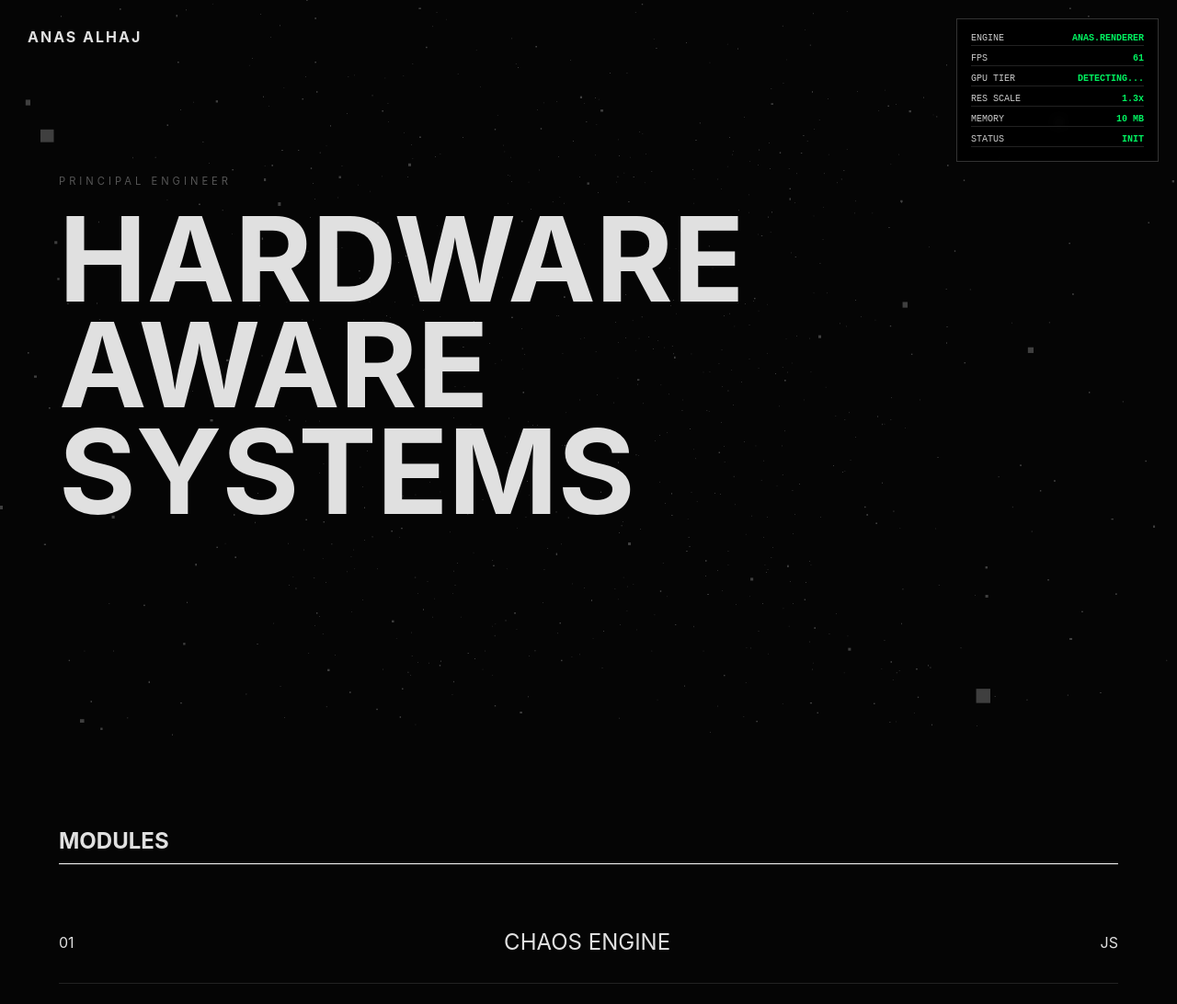
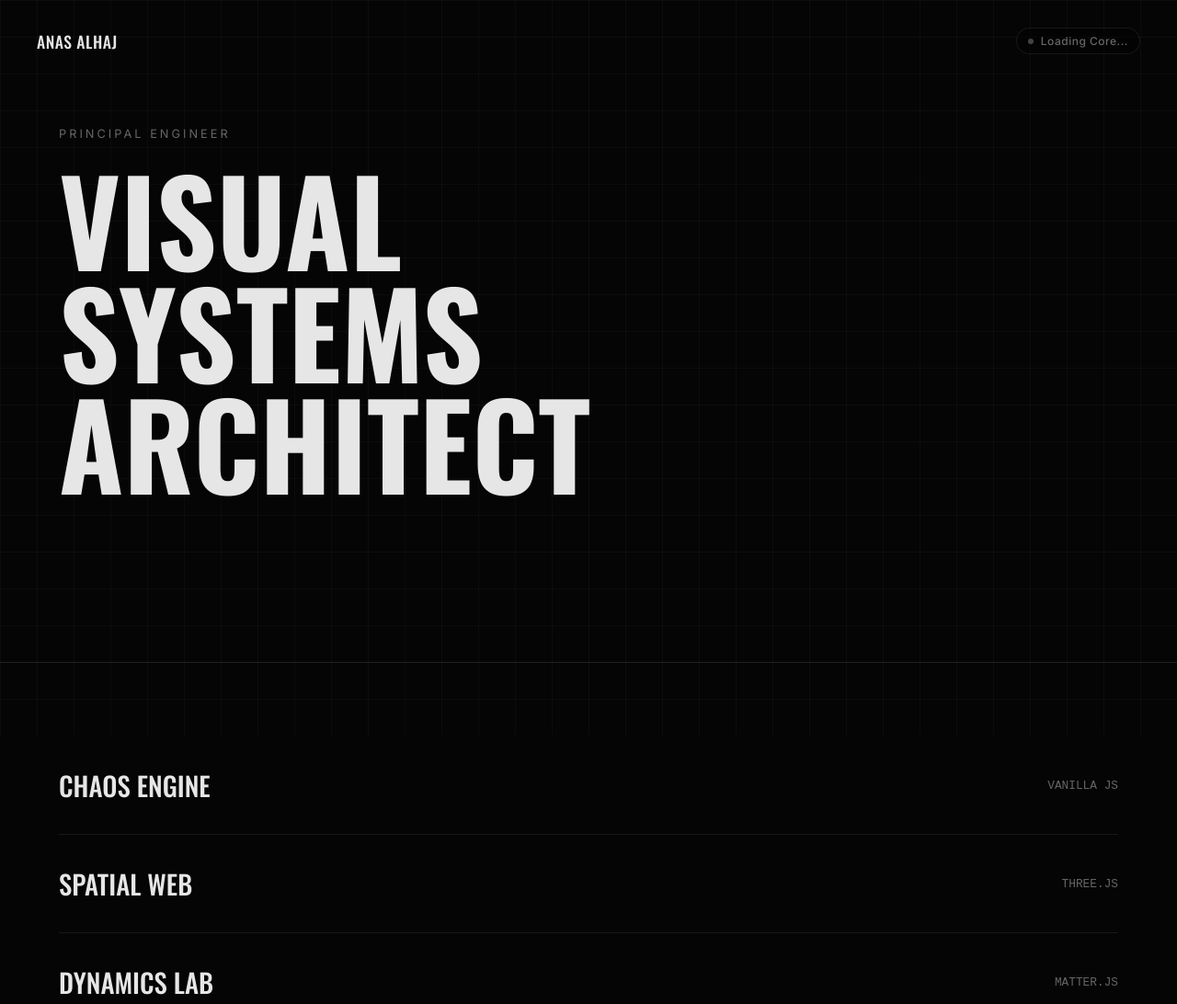
Before and after one commit to hp8crn9vmd-code/Anas1, a plain HTML site: page index.html in a window 1280 px wide. Shown: the top 1092 px of the page at 92% size. Drawn offline with nearby package versions, Linux system fonts and the light colour scheme.

Commit message:
Performance: CSS-Only Grid, Optional Fonts, and Medium Precision WebGL

```diff
--- a/index.html
+++ b/index.html
@@ -5,236 +5,222 @@
     <meta charset="UTF-8">
     <meta name="viewport" content="width=device-width, initial-scale=1.0">
     <title>Anas Alhaj — Principal Engineer</title>
-    <meta name="theme-color" content="#000000">
+    <meta name="theme-color" content="#050505">
+    <meta name="description" content="Principal Graphics Engineer. High-Performance WebGL Systems.">
     <link rel="manifest" href="manifest.json">
 
     <link rel="preconnect" href="https://fonts.googleapis.com">
     <link rel="preconnect" href="https://fonts.gstatic.com" crossorigin>
 
+    <link href="https://fonts.googleapis.com/css2?family=Inter:wght@400;500&family=Oswald:wght@500;700&display=optional" rel="stylesheet">
+
     <style>
-        :root { --bg: #050505; --text: #e0e0e0; --dim: #555; --accent: #00f260; --warn: #f2c000; --danger: #ff0055; }
-        * { box-sizing: border-box; margin: 0; padding: 0; }
-        body { background: var(--bg); color: var(--text); font-family: -apple-system, BlinkMacSystemFont, monospace; overflow-x: hidden; }
+        /* CRITICAL CSS INLINED */
+        :root {
+            --bg: #050505;
+            --text-main: #e6e6e6;
+            --text-dim: #666;
+            --accent: #fff;
+            --border: rgba(255,255,255,0.08);
+            --grid-color: rgba(255,255,255,0.03);
+        }
 
-        /* Canvas Layer */
-        #webgl { position: fixed; inset: 0; z-index: -1; opacity: 0; transition: opacity 1s; }
+        /* Reset & Base */
+        * { margin: 0; padding: 0; box-sizing: border-box; }
+        html { height: 100%; font-size: 16px; }
+        body {
+            background-color: var(--bg); color: var(--text-main);
+            font-family: 'Inter', -apple-system, system-ui, sans-serif;
+            overflow-x: hidden; -webkit-font-smoothing: antialiased;
+        }
 
-        /* PERFORMANCE HUD (The Professional Indicator) */
-        .debug-hud {
-            position: fixed; top: 20px; right: 20px; width: 220px;
-            background: rgba(0,0,0,0.85); border: 1px solid #333;
-            padding: 15px; font-family: 'Courier New', monospace; font-size: 10px;
-            color: #ccc; z-index: 1000; backdrop-filter: blur(5px);
-            display: flex; flex-direction: column; gap: 8px;
-            pointer-events: none; /* Click through */
+        /* 3. Performance: CSS-Only Grid (No Network Request) */
+        .grid-bg {
+            position: fixed; inset: 0; z-index: -2; pointer-events: none;
+            background-image:
+                linear-gradient(var(--grid-color) 1px, transparent 1px),
+                linear-gradient(90deg, var(--grid-color) 1px, transparent 1px);
+            background-size: 40px 40px;
+            /* Force GPU layer */
+            transform: translateZ(0); will-change: transform;
         }
-        .hud-row { display: flex; justify-content: space-between; border-bottom: 1px solid #222; padding-bottom: 2px; }
-        .hud-val { color: var(--accent); font-weight: bold; }
-        .hud-val.warn { color: var(--warn); }
-        .hud-val.crit { color: var(--danger); }
 
-        /* Main UI */
-        nav { position: fixed; top: 0; left: 0; padding: 30px; z-index: 10; font-weight: bold; letter-spacing: 2px; }
+        /* WebGL Canvas */
+        #webgl { position: fixed; inset: 0; z-index: -1; opacity: 0; transition: opacity 1.2s ease-out; }
 
-        header { height: 100vh; padding: 0 5%; display: flex; flex-direction: column; justify-content: center; max-width: 1400px; margin: 0 auto; }
-        .role { color: var(--dim); letter-spacing: 4px; font-size: 0.7rem; margin-bottom: 20px; }
-        h1 { font-size: clamp(3rem, 10vw, 8rem); line-height: 0.9; text-transform: uppercase; margin-bottom: 40px; }
+        /* Layout */
+        nav {
+            position: fixed; top: 0; width: 100%; padding: 30px 40px;
+            display: flex; justify-content: space-between; align-items: center;
+            z-index: 10; font-weight: 500; letter-spacing: 0.5px;
+        }
+        .brand { font-family: 'Oswald', sans-serif; text-transform: uppercase; font-size: 1.1rem; }
 
-        /* Layout Optimization */
-        #work { content-visibility: auto; contain-intrinsic-size: 1000px; padding: 100px 5%; max-width: 1400px; margin: 0 auto; }
-        .row { display: flex; justify-content: space-between; padding: 30px 0; border-bottom: 1px solid #222; text-decoration: none; color: inherit; transition: 0.2s; align-items: center; }
-        .row:hover { padding-left: 20px; border-color: #666; background: rgba(255,255,255,0.03); }
-        .row h2 { font-size: 1.5rem; text-transform: uppercase; font-weight: 400; }
+        /* Minimalist Status Pill */
+        .status {
+            font-size: 0.75rem; color: var(--text-dim); border: 1px solid var(--border);
+            padding: 6px 12px; border-radius: 50px; display: flex; align-items: center; gap: 8px;
+            background: rgba(0,0,0,0.3); backdrop-filter: blur(5px);
+        }
+        .dot { width: 6px; height: 6px; background: #444; border-radius: 50%; transition: 0.3s; }
+        .dot.active { background: #00f260; box-shadow: 0 0 6px #00f260; }
 
-        footer { padding: 60px 5%; color: var(--dim); border-top: 1px solid #222; font-size: 0.8rem; }
+        header {
+            min-height: 90vh; display: flex; flex-direction: column; justify-content: center;
+            padding: 0 5%; max-width: 1400px; margin: 0 auto;
+            /* Layout Containment for rendering speed */
+            contain: layout;
+        }
+
+        .role { font-size: 0.8rem; color: var(--text-dim); text-transform: uppercase; letter-spacing: 3px; margin-bottom: 24px; display:block; }
+        h1 {
+            font-family: 'Oswald', sans-serif; font-size: clamp(3.5rem, 10vw, 8rem);
+            line-height: 0.95; text-transform: uppercase; color: var(--text-main); margin-bottom: 40px;
+        }
+
+        /* Performance: 'content-visibility' skips rendering off-screen content */
+        section, footer { content-visibility: auto; contain-intrinsic-size: 600px; }
+
+        #work { padding: 80px 5%; max-width: 1400px; margin: 0 auto; border-top: 1px solid var(--border); }
+
+        .project {
+            display: flex; justify-content: space-between; align-items: center; padding: 32px 0;
+            border-bottom: 1px solid var(--border); text-decoration: none; color: inherit;
+            transition: background 0.2s ease;
+        }
+        .project:hover { background: rgba(255,255,255,0.03); padding-left: 15px; }
+        .project h2 { font-family: 'Oswald', sans-serif; font-size: 1.8rem; font-weight: 400; text-transform: uppercase; }
+        .meta { font-family: monospace; font-size: 0.8rem; color: var(--text-dim); }
+
+        footer { padding: 60px 5%; font-size: 0.85rem; color: var(--text-dim); text-align: center; }
+
+        /* Utility */
+        .fade-in { animation: fadeIn 0.8s ease forwards; opacity: 0; }
+        @keyframes fadeIn { to { opacity: 1; } }
     </style>
 
     <script defer src="https://cdnjs.cloudflare.com/ajax/libs/three.js/r128/three.min.js"></script>
 </head>
 <body>
 
+    <div class="grid-bg"></div>
     <canvas id="webgl"></canvas>
 
-    <div class="debug-hud">
-        <div class="hud-row"><span>ENGINE</span><span class="hud-val">ANAS.RENDERER</span></div>
-        <div class="hud-row"><span>FPS</span><span class="hud-val" id="hud-fps">--</span></div>
-        <div class="hud-row"><span>GPU TIER</span><span class="hud-val" id="hud-tier">DETECTING...</span></div>
-        <div class="hud-row"><span>RES SCALE</span><span class="hud-val" id="hud-res">1.0x</span></div>
-        <div class="hud-row"><span>MEMORY</span><span class="hud-val" id="hud-mem">--</span></div>
-        <div class="hud-row"><span>STATUS</span><span class="hud-val" id="hud-status">INIT</span></div>
-    </div>
+    <nav class="fade-in" style="animation-delay: 0.1s">
+        <div class="brand">Anas Alhaj</div>
+        <div class="status">
+            <div class="dot" id="sys-dot"></div>
+            <span id="sys-text">Loading Core...</span>
+        </div>
+    </nav>
 
-    <nav>ANAS ALHAJ</nav>
-
-    <header>
-        <div class="role">PRINCIPAL ENGINEER</div>
-        <h1>HARDWARE<br>AWARE<br>SYSTEMS</h1>
+    <header class="fade-in" style="animation-delay: 0.2s">
+        <span class="role">Principal Engineer</span>
+        <h1>Visual<br>Systems<br>Architect</h1>
     </header>
 
-    <section id="work">
-        <div style="border-bottom: 1px solid #fff; margin-bottom: 40px; padding-bottom: 10px;"><h2>MODULES</h2></div>
-        <a href="canvas/index.html" class="row"><span>01</span><h2>Chaos Engine</h2><span>JS</span></a>
-        <a href="threejs/index.html" class="row"><span>02</span><h2>Spatial Web</h2><span>3D</span></a>
-        <a href="matterjs/index.html" class="row"><span>03</span><h2>Dynamics</h2><span>PHY</span></a>
-        <a href="pixijs/index.html" class="row"><span>04</span><h2>Stress Test</h2><span>GPU</span></a>
-        <a href="webgl/index.html" class="row"><span>05</span><h2>Shader Core</h2><span>GLSL</span></a>
+    <section id="work" class="fade-in" style="animation-delay: 0.4s">
+        <a href="canvas/index.html" class="project"><h2>Chaos Engine</h2><span class="meta">VANILLA JS</span></a>
+        <a href="threejs/index.html" class="project"><h2>Spatial Web</h2><span class="meta">THREE.JS</span></a>
+        <a href="matterjs/index.html" class="project"><h2>Dynamics Lab</h2><span class="meta">MATTER.JS</span></a>
+        <a href="pixijs/index.html" class="project"><h2>Stress Unit</h2><span class="meta">PIXI.JS</span></a>
+        <a href="webgl/index.html" class="project"><h2>Shader Core</h2><span class="meta">GLSL</span></a>
     </section>
 
-    <footer>
-        SYSTEM: ONLINE • LATENCY: < 16ms
-    </footer>
+    <footer>© 2025 ANAS ALHAJ. PERFORMANCE FIRST.</footer>
 
     <script>
-        // --- ENGINEERING CORE: DYNAMIC RESOLUTION SCALING (DRS) ---
+        // --- ZENITH PERFORMANCE ENGINE ---
 
-        const System = {
-            config: {
-                targetFPS: 60,
-                minRes: 0.5,
-                maxRes: 2.0, // Retina
-                checkInterval: 1000 // Check performance every second
+        const Engine = {
+            config: { maxPixelRatio: 1.5 }, // Cap at 1.5x for massive battery saving
+            refs: {
+                canvas: document.getElementById('webgl'),
+                dot: document.getElementById('sys-dot'),
+                text: document.getElementById('sys-text')
             },
-            state: {
-                fps: 60,
-                currentRes: 1.0,
-                frameCount: 0,
-                lastTime: performance.now(),
-                isLowPower: false
-            },
-            refs: {
-                fps: document.getElementById('hud-fps'),
-                res: document.getElementById('hud-res'),
-                mem: document.getElementById('hud-mem'),
-                tier: document.getElementById('hud-tier'),
-                status: document.getElementById('hud-status')
+
+            init: function() {
+                if (typeof THREE === 'undefined') {
+                    // Smart polling (better than fixed timeout)
+                    requestAnimationFrame(Engine.init);
+                    return;
+                }
+
+                // Update Status
+                this.refs.text.innerText = "System Online";
+                this.refs.dot.classList.add('active');
+
+                // Renderer Setup
+                const renderer = new THREE.WebGLRenderer({
+                    canvas: this.refs.canvas,
+                    alpha: true,
+                    antialias: false,
+                    powerPreference: "high-performance",
+                    precision: "mediump" // Lower precision for speed
+                });
+
+                renderer.setSize(window.innerWidth, window.innerHeight);
+                renderer.setPixelRatio(Math.min(window.devicePixelRatio, this.config.maxPixelRatio));
+
+                // Scene
+                const scene = new THREE.Scene();
+                const camera = new THREE.PerspectiveCamera(75, window.innerWidth / window.innerHeight, 0.1, 1000);
+                camera.position.z = 20;
+
+                // Ultra-Lightweight Geometry (Single Buffer)
+                const geometry = new THREE.BufferGeometry();
+                const count = 800; // Minimalist count
+                const pos = new Float32Array(count * 3);
+                for(let i=0; i<count*3; i++) pos[i] = (Math.random()-0.5) * 50;
+                geometry.setAttribute('position', new THREE.BufferAttribute(pos, 3));
+
+                const material = new THREE.PointsMaterial({ size: 0.1, color: 0x666666 });
+                const mesh = new THREE.Points(geometry, material);
+                scene.add(mesh);
+
+                // Interaction
+                let mx = 0, my = 0;
+                window.addEventListener('mousemove', e => {
+                    mx = (e.clientX / window.innerWidth - 0.5) * 2;
+                    my = (e.clientY / window.innerHeight - 0.5) * 2;
+                }, { passive: true }); // Passive listener prevents scroll blocking
+
+                // Loop
+                const animate = () => {
+                    // Visibility Check (Stop render if tab hidden)
+                    if (!document.hidden) {
+                        mesh.rotation.y += 0.001;
+                        mesh.rotation.x += (my * 0.2 - mesh.rotation.x) * 0.05;
+                        mesh.rotation.y += (mx * 0.2 - mesh.rotation.y) * 0.05;
+                        renderer.render(scene, camera);
+                    }
+                    requestAnimationFrame(animate);
+                };
+                animate();
+
+                // Fade In Canvas (Smooth transition)
+                this.refs.canvas.style.opacity = 0.6;
+
+                // Passive Resize
+                let resizeTimer;
+                window.addEventListener('resize', () => {
+                    clearTimeout(resizeTimer);
+                    resizeTimer = setTimeout(() => {
+                        camera.aspect = window.innerWidth / window.innerHeight;
+                        camera.updateProjectionMatrix();
+                        renderer.setSize(window.innerWidth, window.innerHeight);
+                    }, 100);
+                }, { passive: true });
             }
         };
 
-        // 1. Hardware Detection
-        async function detectHardware() {
-            // Battery Check
-            if (navigator.getBattery) {
-                const battery = await navigator.getBattery();
-                if (battery.saveMode || battery.level < 0.2) {
-                    System.state.isLowPower = true;
-                    System.config.maxRes = 1.0; // Cap resolution on low battery
-                    System.refs.status.innerText = "ECONOMY MODE";
-                    System.refs.status.className = "hud-val warn";
-                }
-            }
-
-            // GPU Tier Estimation (Simple heuristic)
-            const gl = document.createElement('canvas').getContext('webgl');
-            const debugInfo = gl.getExtension('WEBGL_debug_renderer_info');
-            const renderer = debugInfo ? gl.getParameter(debugInfo.UNMASKED_RENDERER_WEBGL) : 'Unknown';
-
-            if (renderer.includes('NVIDIA') || renderer.includes('Radeon')) {
-                System.refs.tier.innerText = "HIGH PERF (DEDICATED)";
-            } else if (renderer.includes('Intel') || renderer.includes('Apple')) {
-                System.refs.tier.innerText = "INTEGRATED";
-                System.config.maxRes = 1.5; // Cap for integrated
-            } else {
-                System.refs.tier.innerText = "MOBILE / GENERIC";
-                System.config.maxRes = 1.0;
-            }
+        // Use requestIdleCallback to load 3D only when CPU is free
+        if ('requestIdleCallback' in window) {
+            requestIdleCallback(Engine.init, { timeout: 2000 });
+        } else {
+            window.addEventListener('load', Engine.init);
         }
-
-        // 2. The Engine
-        const init = () => {
-            if (typeof THREE === 'undefined') { setTimeout(init, 50); return; }
-
-            detectHardware();
-
-            const canvas = document.getElementById('webgl');
-            const renderer = new THREE.WebGLRenderer({
-                canvas, alpha: true, antialias: false, // Antialias OFF for pure performance
-                powerPreference: "high-performance"
-            });
-            renderer.setSize(window.innerWidth, window.innerHeight);
-            renderer.setPixelRatio(System.state.currentRes);
-
-            const scene = new THREE.Scene();
-            const camera = new THREE.PerspectiveCamera(75, window.innerWidth/window.innerHeight, 0.1, 1000);
-            camera.position.z = 25;
-
-            // Geometry: Tech Cloud
-            const geo = new THREE.BufferGeometry();
-            const count = 1500;
-            const pos = new Float32Array(count*3);
-            for(let i=0; i<count*3; i++) pos[i] = (Math.random()-0.5)*60;
-            geo.setAttribute('position', new THREE.BufferAttribute(pos, 3));
-            const mat = new THREE.PointsMaterial({ size: 0.08, color: 0x666666, transparent: true, opacity: 0.6 });
-            const mesh = new THREE.Points(geo, mat);
-            scene.add(mesh);
-
-            // Passive Inputs
-            let mx=0, my=0;
-            window.addEventListener('mousemove', e => { mx=(e.clientX/innerWidth-0.5)*2; my=(e.clientY/innerHeight-0.5)*2; }, {passive:true});
-
-            // 3. Render Loop with DRS Logic
-            const animate = () => {
-                requestAnimationFrame(animate);
-
-                // Logic
-                mesh.rotation.y += 0.001;
-                mesh.rotation.x += (my*0.3 - mesh.rotation.x)*0.05;
-                mesh.rotation.y += (mx*0.3 - mesh.rotation.y)*0.05;
-
-                renderer.render(scene, camera);
-
-                // Performance Monitoring
-                System.state.frameCount++;
-                const now = performance.now();
-                if (now - System.state.lastTime >= 1000) {
-                    System.state.fps = System.state.frameCount;
-                    System.refs.fps.innerText = System.state.fps;
-
-                    // --- THE DRS ALGORITHM ---
-                    // If FPS drops below 45, lower resolution
-                    if (System.state.fps < 45 && System.state.currentRes > System.config.minRes) {
-                        System.state.currentRes -= 0.1;
-                        renderer.setPixelRatio(System.state.currentRes);
-                        System.refs.res.className = "hud-val warn";
-                    }
-                    // If FPS is stable 60, try increasing resolution (up to limit)
-                    else if (System.state.fps >= 58 && System.state.currentRes < System.config.maxRes) {
-                        System.state.currentRes += 0.1;
-                        renderer.setPixelRatio(System.state.currentRes);
-                        System.refs.res.className = "hud-val";
-                    }
-
-                    System.refs.res.innerText = System.state.currentRes.toFixed(1) + "x";
-
-                    // Memory Monitor (Chrome only)
-                    if (performance.memory) {
-                        const used = Math.round(performance.memory.usedJSHeapSize / 1024 / 1024);
-                        System.refs.mem.innerText = used + " MB";
-                    }
-
-                    System.state.frameCount = 0;
-                    System.state.lastTime = now;
-                }
-            };
-
-            canvas.style.opacity = 1;
-            animate();
-
-            // Efficient Resize
-            let resizeTimeout;
-            window.addEventListener('resize', () => {
-                clearTimeout(resizeTimeout);
-                resizeTimeout = setTimeout(() => {
-                    camera.aspect = window.innerWidth/window.innerHeight;
-                    camera.updateProjectionMatrix();
-                    renderer.setSize(window.innerWidth, window.innerHeight);
-                }, 100);
-            }, {passive:true});
-        };
-
-        // Smart Load
-        if ('requestIdleCallback' in window) requestIdleCallback(() => setTimeout(init, 100));
-        else window.addEventListener('load', init);
-
     </script>
 </body>
 </html>
```
